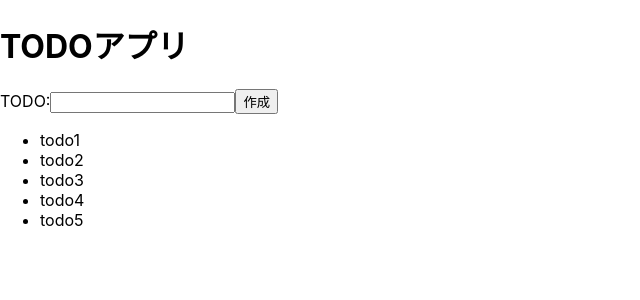
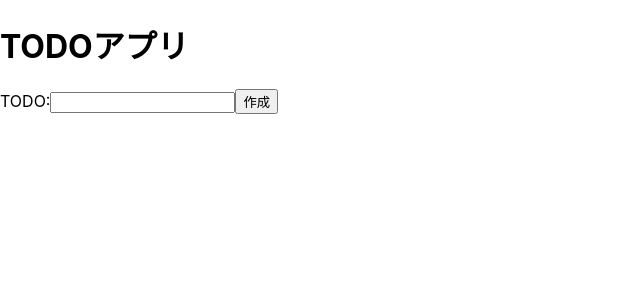
Before and after one commit to mkurom/coding-test, a React (Create React App) app: page / in a window 1280 px wide. Shown: the top 300 px of the page, without its empty margins (0-640 px from the left). Built offline with nearby package versions, Linux system fonts and the light colour scheme.

Commit message:
todo作成の関数作成

```diff
--- a/src/App.js
+++ b/src/App.js
@@ -1,9 +1,33 @@
 import './App.css';
-
+import React, { useState } from "react";
 import { TodoList } from './TodoList';
 
 export const App = () => {
 
+  // input用テキスト
+  const [todoText, setTodoText] = useState("");
+  // todoリスト
+  const [todoList, setTodoList] = React.useState([]);
+
+  const onChangeText = (event) => {
+    setTodoText(event.target.value);
+  };
+
+  const onClickAdd = () => {
+    if (todoText === "") return;
+
+    const newTodoList = [...todoList];
+
+    const newTodoItem = {
+      text: todoText,
+      done: false
+    }
+
+    newTodoList.push(newTodoItem);
+    setTodoList(newTodoList);
+
+    setTodoText("");
+  };
 
   return (
     <div>
@@ -12,11 +36,12 @@ export const App = () => {
       <form>
         <label>
           TODO:
-          <input type="text" name="name" />
+          <input type="text" value={todoText} onChange={onChangeText} />
         </label>
-        <input type="submit" value="作成" />
+        <input type="submit" value="作成" onClick={onClickAdd} />
       </form>
-      <TodoList />
+
+      <TodoList todoItems={todoList} />
     </div>
   );
 }
--- a/src/TodoList.js
+++ b/src/TodoList.js
@@ -1,12 +1,12 @@
+export const TodoList = (props) => {
 
-export const TodoList = () => {
+  const { todoItems } = props;
 
-  // sample data
-  const dataList = ["todo1", "todo2", "todo3", "todo4", "todo5"];
+  if (todoItems === undefined) return;
 
-  const todoList = dataList.map((item) =>
-    <li key={item}>
-      {item}
+  const todoList = todoItems.map((item) =>
+    <li key={item.text}>
+      {item.text}
     </li>
   );
 
```
